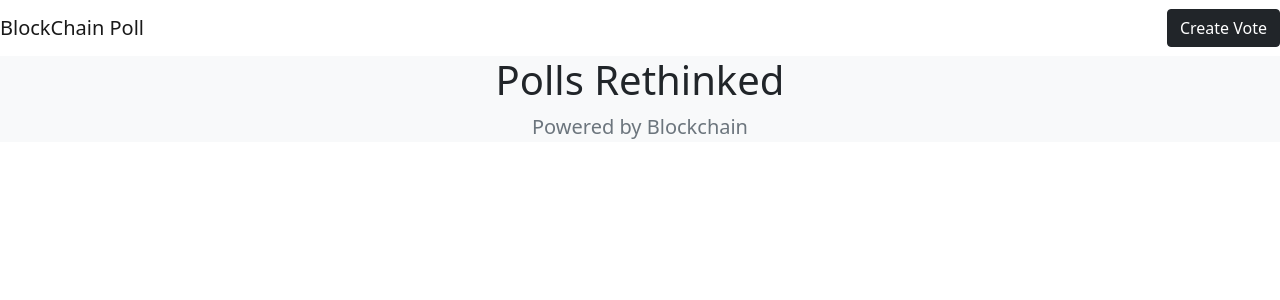
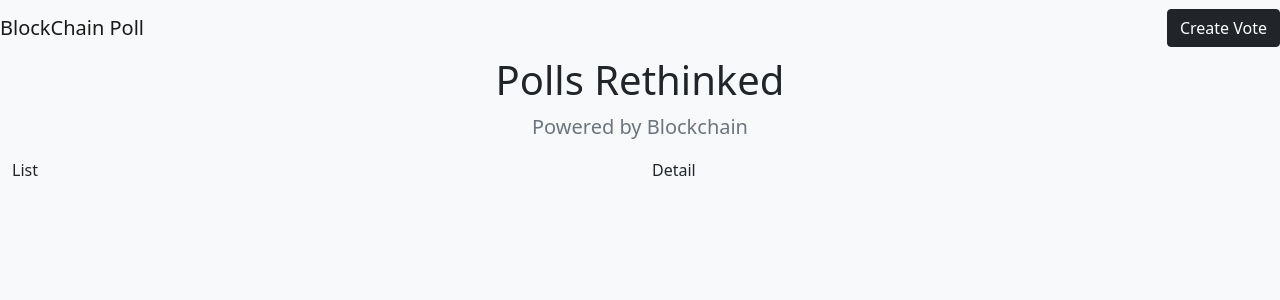
Before and after one commit to mayank0508/block, an Angular app: page / in a window 1280 px wide. Shown: the top 300 px of the page. Built offline with nearby package versions, Linux system fonts and the light colour scheme.

Commit message:
classes added

```diff
--- a/src/app/app.component.html
+++ b/src/app/app.component.html
@@ -9,3 +9,12 @@
   Powered by Blockchain
 </p>
 </section>
+
+<div class="d-flex">
+<div class="container poll-list">
+ List
+</div>
+<div class="container poll-detail">
+  Detail
+</div>
+</div>
--- a/src/index.html
+++ b/src/index.html
@@ -9,7 +9,7 @@
   <link href="https://cdn.jsdelivr.net/npm/bootstrap@5.0.0-beta1/dist/css/bootstrap.min.css" rel="stylesheet" integrity="sha384-giJF6kkoqNQ00vy+HMDP7azOuL0xtbfIcaT9wjKHr8RbDVddVHyTfAAsrekwKmP1" crossorigin="anonymous">
   <script src="https://cdn.jsdelivr.net/npm/bootstrap@5.0.0-beta1/dist/js/bootstrap.bundle.min.js" integrity="sha384-ygbV9kiqUc6oa4msXn9868pTtWMgiQaeYH7/t7LECLbyPA2x65Kgf80OJFdroafW" crossorigin="anonymous"></script>
 </head>
-<body>
+<body class="bg-light">
   <app-root></app-root>
 </body>
 </html>
```
